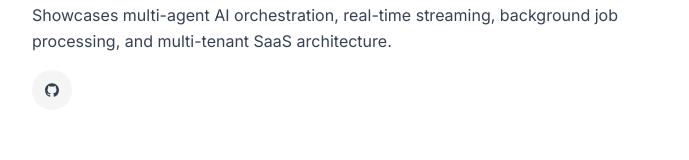
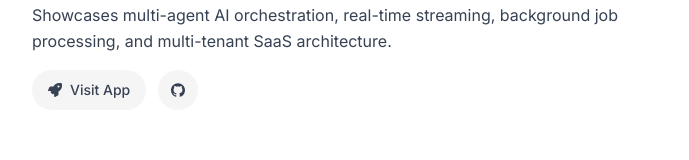
Before and after one commit to madebyaman/portfolio, a Next.js app: page / in a window 1280 px wide. Shown: the part 978-1138 px from the top of the page, without its empty margins (288-977 px from the left). Built offline with nearby package versions, Linux system fonts and the light colour scheme.

Commit message:
updated project ai-cellmate link and updated react-icons

```diff
--- a/app/page.tsx
+++ b/app/page.tsx
@@ -1,7 +1,7 @@
 import { projectsList } from "components/data";
 import { ReactNode } from "react";
 import { SiGithub, SiX } from "react-icons/si";
-import { FaPlay } from "react-icons/fa";
+import { FaPlay, FaRocket } from "react-icons/fa";
 
 const Home = () => {
   const featuredProjects = projectsList.filter((p) => p.highlighted);
@@ -62,11 +62,7 @@ const Home = () => {
               </p>
               <div className="flex gap-3">
                 {project.links.map((link) => {
-                  const isVideoLink =
-                    link.name.toLowerCase().includes("video") ||
-                    link.name.toLowerCase().includes("loom");
-
-                  if (isVideoLink) {
+                  if (link.type === "video") {
                     return (
                       <SecondaryButton
                         key={link.name}
@@ -86,6 +82,25 @@ const Home = () => {
                     );
                   }
 
+                  if (link.type === "app") {
+                    return (
+                      <SecondaryButton
+                        key={link.name}
+                        href={link.url}
+                        target="_blank"
+                        className="text-sm inline-flex items-center gap-2"
+                        title="Visit live application"
+                      >
+                        <FaRocket className="text-sm" />
+                        <span>Visit App</span>
+                      </SecondaryButton>
+                    );
+                  }
+
+                  const iconMap = {
+                    github: <SiGithub />,
+                  };
+
                   return (
                     <LinkIconButton
                       key={link.name}
@@ -96,7 +111,9 @@ const Home = () => {
                       }
                       className="text-sm"
                     >
-                      <SiGithub />
+                      {iconMap[link.type as keyof typeof iconMap] || (
+                        <SiGithub />
+                      )}
                     </LinkIconButton>
                   );
                 })}
--- a/components/data.tsx
+++ b/components/data.tsx
@@ -56,6 +56,7 @@ export type Project = {
   links: {
     name: string;
     url: string;
+    type: 'github' | 'app' | 'video';
     externalLink: boolean;
     duration?: string;
   }[];
@@ -85,12 +86,14 @@ export const projectsList: Project[] = [
       {
         name: "Demo video",
         url: "https://www.dropbox.com/scl/fi/6jc7b4aiux3a29vnlnb1q/original.mp4?rlkey=7365faa7tujzhee5zc4og2ov4&st=x4n8sm9n&dl=0",
+        type: "video",
         externalLink: true,
         duration: "4m",
       },
       {
         name: "View on Github",
         url: "https://github.com/madebyaman/virtualizer",
+        type: "github",
         externalLink: true,
       },
     ],
@@ -132,8 +135,15 @@ export const projectsList: Project[] = [
     ],
     links: [
       {
+        name: "Visit App",
+        url: "https://aicellmate.com",
+        type: "app",
+        externalLink: true,
+      },
+      {
         name: "View on Github",
         url: "https://github.com/madebyaman/ai-cellmate",
+        type: "github",
         externalLink: true,
       },
     ],
@@ -161,6 +171,7 @@ export const projectsList: Project[] = [
       {
         name: "View on Github",
         url: "https://github.com/madebyaman/chord",
+        type: "github",
         externalLink: true,
       },
     ],
@@ -176,16 +187,19 @@ export const projectsList: Project[] = [
       {
         name: "View live",
         url: "https://www.bummaries.app",
+        type: "app",
         externalLink: true,
       },
       {
         name: "View on Github",
         url: "https://github.com/madebyaman/book-notes",
+        type: "github",
         externalLink: true,
       },
       {
         name: "Demo video on loom",
         url: "https://www.loom.com/share/8773464442644aabb53ea64300be5d27",
+        type: "video",
         externalLink: true,
         duration: "3m",
       },
@@ -224,16 +238,19 @@ export const projectsList: Project[] = [
       {
         name: "View live",
         url: "https://activity-logger.vercel.app/",
+        type: "app",
         externalLink: true,
       },
       {
         name: "View on Github",
         url: "https://github.com/madebyaman/activity-logger",
+        type: "github",
         externalLink: true,
       },
       {
         name: "Demo video on loom",
         url: "https://www.loom.com/share/a95eec8cb13e4dcab1936973b9a09cd2",
+        type: "video",
         externalLink: true,
         duration: "3m",
       },
@@ -280,16 +297,19 @@ export const projectsList: Project[] = [
       {
         name: "View live",
         url: "https://note-taking-app-jet.vercel.app/",
+        type: "app",
         externalLink: true,
       },
       {
         name: "View on Github",
         url: "https://github.com/madebyaman/note-taking-app",
+        type: "github",
         externalLink: true,
       },
       {
         name: "Demo video on loom",
         url: "https://www.loom.com/share/2cf92c4ca30f47bc83ae52c4096ea31f",
+        type: "video",
         externalLink: true,
         duration: "3m",
       },
@@ -319,11 +339,13 @@ export const projectsList: Project[] = [
       {
         name: "View live",
         url: "https://beloudmouth.com",
+        type: "app",
         externalLink: true,
       },
       {
         name: "View on Github",
         url: "https://github.com/madebyaman/loud-mouth",
+        type: "github",
         externalLink: true,
       },
     ],
@@ -336,11 +358,13 @@ export const projectsList: Project[] = [
       {
         name: "View live",
         url: "http://shopify-clone-nu.vercel.app/",
+        type: "app",
         externalLink: true,
       },
       {
         name: "View on Github",
         url: "https://github.com/madebyaman/shopify-clone",
+        type: "github",
         externalLink: true,
       },
     ],
@@ -354,6 +378,7 @@ export const projectsList: Project[] = [
       {
         name: "View on Github",
         url: "https://github.com/madebyaman/copywriter-blocks",
+        type: "github",
         externalLink: true,
       },
     ],
@@ -367,6 +392,7 @@ export const projectsList: Project[] = [
       {
         name: "See my programming articles",
         url: "https://amanthakur.me/blog",
+        type: "app",
         externalLink: true,
       },
     ],
--- a/package.json
+++ b/package.json
@@ -20,7 +20,7 @@
     "next": "^16.0.0",
     "react": "^18.2.0",
     "react-dom": "^18.2.0",
-    "react-icons": "^4.3.1",
+    "react-icons": "^5.5.0",
     "rehype-highlight": "^5.0.2",
     "remark": "^14.0.2",
     "remark-html": "^15.0.2"
```
Also changed, not shown: 2 other files (tests, documents, lock files or other folders).
